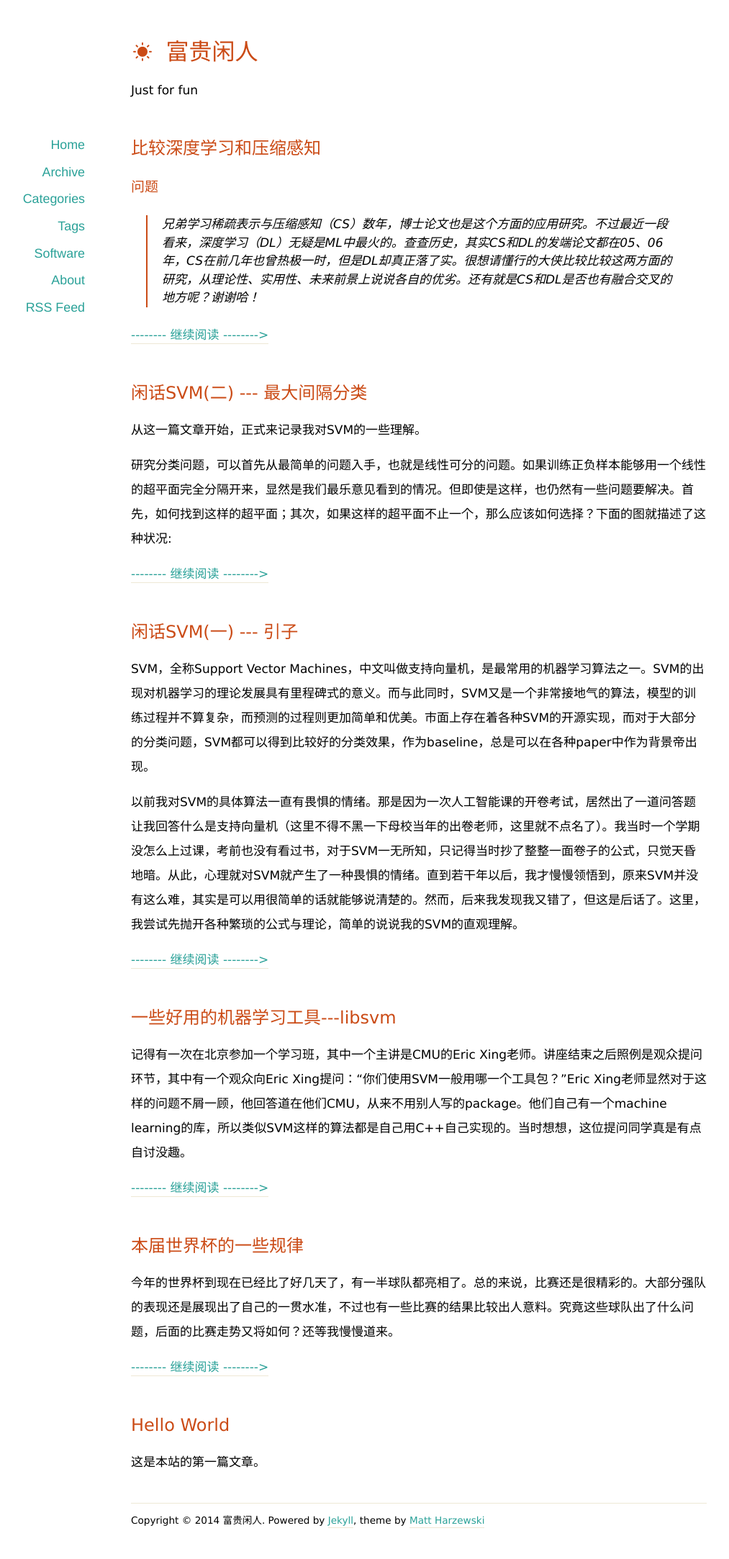
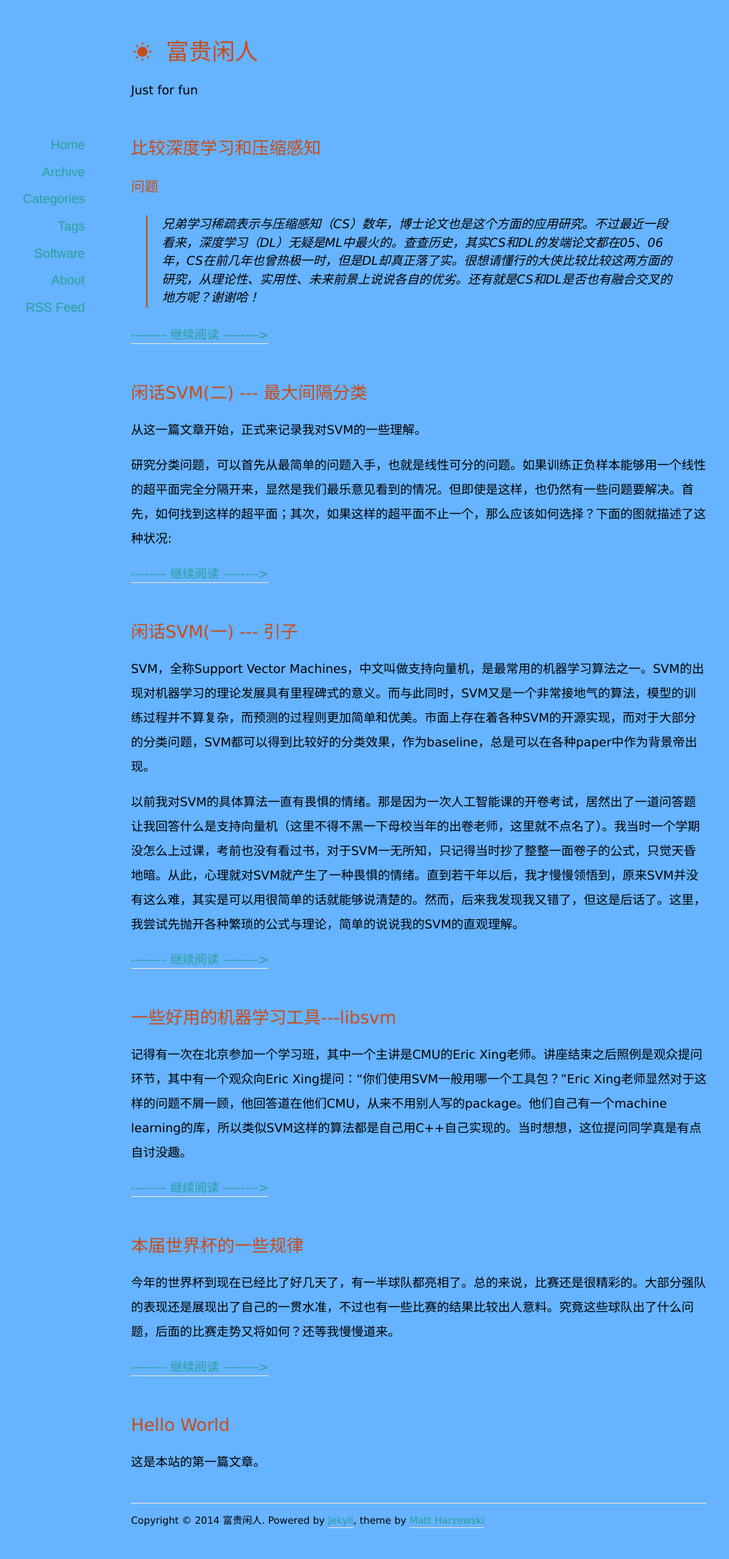
Before and after one commit to orangeprince/orangeprince.github.io, a Jekyll site: the page built from index.html, in a window 1280 px wide. Shown: the whole page at 72% size, without its empty margins (58-1071 px from the left). Built offline with Jekyll 4.4.1, drawn with Linux system fonts in a browser that asks for light colours; nearby versions of some CDN libraries; the list of posts is cut into pages by our own code; comment, search, counter and statistics services are not loaded.

Commit message:
modified:   assets/css/colors-light.css

```diff
--- a/assets/css/colors-light.css
+++ b/assets/css/colors-light.css
@@ -1,6 +1,6 @@
 html, body {
-	/***background-color: #fdf6e3;
-	color: #839496;***/
+	background-color: #66B3FF;
+	/*color: #839496;***/
 }
 
 a, a:visited, a:active {
```
